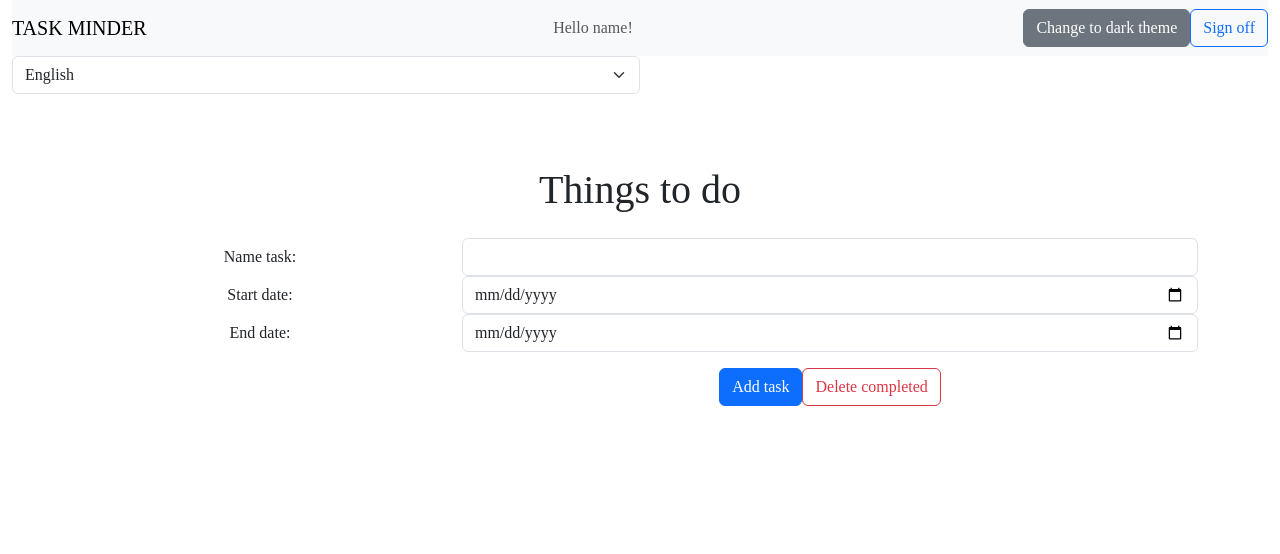
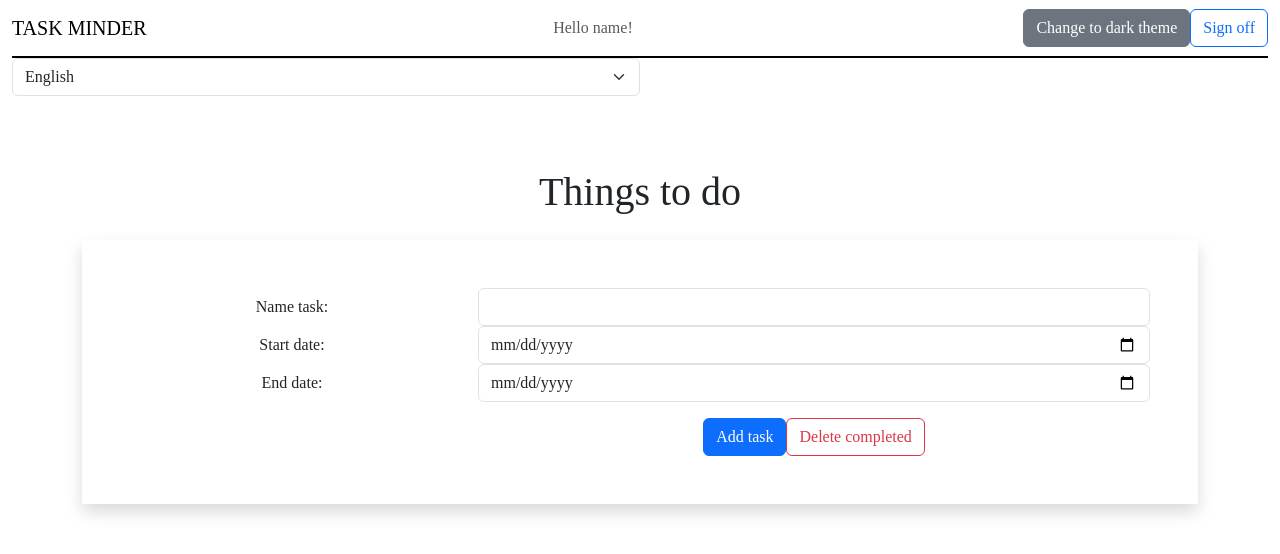
Before and after one commit to FrancoExeqGarcia/TPIToDoAppLC3, a React (Create React App) app: page /home in a window 1280 px wide. Shown: the top 554 px of the page. Built offline with nearby package versions, Linux system fonts and the light colour scheme; sample sign-in values are in the browser's storage; a web font is replaced by a local one.

Commit message:
agregar traducciones y contrastar temas

```diff
--- a/src/App.css
+++ b/src/App.css
@@ -1,4 +1,18 @@
 @import url("https://fonts.googleapis.com/css2?family=Inika:wght@400;700&display=swap");
+
+:root {
+  --primary-background: #ffffff; /* Fondo principal */
+  --secondary-background: #2c2626; /* Fondo secundario (oscuro) */
+  --text-color-light: #000000; /* Color de texto claro */
+  --text-color-dark: #ffffff; /* Color de texto oscuro */
+  --border-color-light: rgba(0, 0, 0, 0.384); /* Color del borde claro */
+  --border-color-dark: white; /* Color del borde oscuro */
+  --button-primary-bg: #007bff; /* Fondo del botón primario */
+  --button-primary-text: #fff; /* Texto del botón primario */
+  --button-danger-bg: #dc3545; /* Fondo del botón de peligro */
+  --button-danger-text: #fff; /* Texto del botón de peligro */
+  --form-background: #ffffff;
+}
 
 * {
   padding: 0;
@@ -6,15 +20,22 @@
   box-sizing: border-box;
   font-family: "Inika", serif;
 }
+
 /* App */
 .App {
   display: flex;
   width: 100%;
   height: 100%;
-  overflow: hidden;
+  overflow: hidden;
 }
+
 .dark-theme {
-  background-color: #212529;
-  color: white;
+  background-color: var(--secondary-background);
+  color: var(--text-color-dark);
   height: 100%;
 }
+.light_theme {
+  background-color: var(--primary-background);
+  color: var(--text-color-light);
+  height: 100%;
+}
--- a/src/Components/UserManagement/UserManagement.js
+++ b/src/Components/UserManagement/UserManagement.js
@@ -1,9 +1,12 @@
-import React, { useState, useEffect } from "react";
+import React, { useState, useEffect, useContext } from "react";
 import useTranslation from "../../custom/useTranslation/useTranslation";
+import { ThemeContext } from "../services/themeContext/theme.context";
+import { Card, Button, Form } from "react-bootstrap";
 
 const UserManagement = () => {
   const [language, setLanguage] = useState("es");
   const translate = useTranslation(language);
+  const { theme } = useContext(ThemeContext);
 
   const [users, setUsers] = useState([]);
   const [formData, setFormData] = useState({
@@ -13,7 +16,7 @@ const UserManagement = () => {
   });
   const [editingUser, setEditingUser] = useState(null);
   const [isEditing, setIsEditing] = useState(false);
-  const [error, setError] = useState(null); // Estado separado para el mensaje de error
+  const [error, setError] = useState(null);
 
   useEffect(() => {
     getUsers();
@@ -60,7 +63,7 @@ const UserManagement = () => {
         password: "",
         role: "",
       });
-      setError(null); // Limpiar el error si se completó exitosamente
+      setError(null);
     } catch (error) {
       console.error(translate("error_add_user"));
     }
@@ -97,7 +100,7 @@ const UserManagement = () => {
         role: "",
       });
       setIsEditing(false);
-      setError(null); // Limpiar el error si se completó exitosamente
+      setError(null);
     } catch (error) {
       console.error(translate("error_edit_user"));
     }
@@ -123,7 +126,7 @@ const UserManagement = () => {
       role: user.role,
     });
     setIsEditing(true);
-    setError(null); // Limpiar el error al iniciar la edición
+    setError(null);
   };
 
   const handleCancelEdit = () => {
@@ -134,11 +137,11 @@ const UserManagement = () => {
       role: "",
     });
     setIsEditing(false);
-    setError(null); // Limpiar el error al cancelar la edición
+    setError(null);
   };
 
   return (
-    <div className="container mt-4">
+    <div className={`container mt-1 shadow p-4 ${theme === "DARK" && "dark-theme"}`}>
       <div className="row">
         <div className="col-md-3">
           <h2>{translate("administer_users")}</h2>
@@ -147,13 +150,15 @@ const UserManagement = () => {
               <li key={user.id}>
                 {user.email}{" "}
                 <button
-                  className="btn btn-sm btn-primary me-2"
+                  type="submit"
+                  className={`${theme === "DARK" ? "btn-outline-light" : "btn-outline-dark"} me-2`}
                   onClick={() => handleEditClick(user)}
                 >
                   {translate("edit")}
                 </button>{" "}
                 <button
-                  className="btn btn-sm btn-danger"
+                  type="submit"
+                  className={`${theme === "DARK" ? "btn-outline-light" : "btn-outline-dark"}`}
                   onClick={() => handleDeleteUser(user.id)}
                 >
                   {translate("delete")}
@@ -164,7 +169,7 @@ const UserManagement = () => {
         </div>
         <div className="col-md-9">
           <h3>{isEditing ? translate("edit_admin") : translate("create_admin")}</h3>
-          {error && <div className="alert alert-danger">{error}</div>}
+          {error && <div className={`alert alert-danger ${theme === "DARK" ? "text-light" : ""}`}>{error}</div>}
           <form onSubmit={isEditing ? handleEditUser : handleAddUser}>
             <div className="mb-3">
               <label htmlFor="email" className="form-label">
--- a/src/Components/dashboard/Dashboard.js
+++ b/src/Components/dashboard/Dashboard.js
@@ -11,11 +11,14 @@ import useTranslation from "../../custom/useTranslation/useTranslation";
 import UserManagement from "../UserManagement/UserManagement";
 import ProjectForm from "../projectForm/ProjectForm";
 import Projects from "../projects/Projects";
+import { ThemeContext } from "../services/themeContext/theme.context";
 
 const Dashboard = () => {
   const { handleLogout, user } = useContext(AuthenticationContext);
   const navigate = useNavigate();
   const translate = useTranslation();
+  const { theme } = useContext(ThemeContext);
+
 
   const username = user.email.split("@")[0];
 
@@ -25,9 +28,12 @@ const Dashboard = () => {
   };
   const userRole = localStorage.getItem("userRole");
   return (
-    <Container fluid>
-      <Navbar bg="light" variant="light" className="d-flex align-items-center">
-        <Navbar.Brand>TASK MINDER</Navbar.Brand>
+    <Container fluid className={theme === "oscuro" ? "dark-theme" : ""}>
+      <Navbar
+      variant={theme === "oscuro" ? "dark" : "light"}
+      className="d-flex align-items-center"
+      style={{ borderBottom: `2px solid ${theme === "oscuro" ? "white" : "black"}` }}>
+      <Navbar.Brand>TASK MINDER</Navbar.Brand>
         <Navbar.Toggle />
         <Navbar.Collapse className="justify-content-end">
           <Navbar.Text className="mr-4 ms-auto me-auto">
@@ -43,11 +49,10 @@ const Dashboard = () => {
           </Button>
         </Navbar.Collapse>
       </Navbar>
-
-
       <ComboLanguage />
       {userRole === '"sysadmin"' && <UserManagement />}
       {userRole === '"sysadmin"' || userRole === '"admin"' ? <ProjectForm /> : null}
+      {userRole === '"sysadmin"' || userRole === '"admin"' ? <Projects /> : null}
 
 
 
--- a/src/Components/logIn/LogIn.js
+++ b/src/Components/logIn/LogIn.js
@@ -96,7 +96,7 @@ const Login = () => {
 
   return (
     <div className="login-container">
-      <div className={`login-box ${theme === "DARK" && "login-box-dark"}`}>
+      <div className={`login-box ${theme === "DARK" ? "login-box-dark" : "light-theme"}`}>
         <ComboLanguage />
         <h3 className="mb-4">{translate("welcome")}</h3>
         <div className="mb-3">
--- a/src/Components/logIn/Login.css
+++ b/src/Components/logIn/Login.css
@@ -7,18 +7,14 @@
 }
 
 .login-box {
-  border: 1px solid rgba(0, 0, 0, 0.384);
-  border-radius: 10px;
   width: 600px;
   height: 480px;
   display: flex;
   flex-direction: column;
   justify-content: center;
   align-items: center;
-}
-
-.login-box-dark {
-  border: 1px solid white;
+  border: 6px solid rgb(0, 0, 0);
+  border-radius: 10px; /* Cambia según tus preferencias */
 }
 
 .input-container {
@@ -44,6 +40,18 @@
   cursor: pointer;
 }
 
-.login-box-dark {
-  border: 1px solid white;
+/* Estilos para el tema oscuro */
+.dark-theme .login-box {
+  border: 6px solid rgba(255, 255, 255, 0.384);
+  border-radius: 10px;
 }
+
+.dark-theme .login-box-dark {
+  border: 12px solid white;
+}
+
+/* Estilos para el tema claro */
+.light-theme .login-box {
+  border: 6px solid rgb(0, 0, 0);
+  border-radius: 10px; /* Cambia según tus preferencias */
+}
--- a/src/Components/projectForm/ProjectForm.js
+++ b/src/Components/projectForm/ProjectForm.js
@@ -1,12 +1,15 @@
-import React, { useState, useEffect } from "react";
+import React, { useState, useEffect, useContext } from "react";
 import useTranslation from "../../custom/useTranslation/useTranslation";
 import { Form, Button, Col, Row, Alert, Container } from "react-bootstrap";
+import { ThemeContext } from "../services/themeContext/theme.context";
+import "../../App.css";
 
 function ProjectForm({
   onAddProject,
   onDeleteCompletedProject,
   editedProject,
 }) {
+  const { theme } = useContext(ThemeContext);
   const translate = useTranslation();
   const [projectName, setProjectName] = useState("");
   const [startDate, setStartDate] = useState("");
@@ -69,9 +72,11 @@ function ProjectForm({
   };
 
   return (
-    <Container className="mt-4">
-      <h1 className="text-center mb-4">{translate("add_project")}</h1>
-      <Form onSubmit={handleSubmit} className="mt-4">
+    <Container className={`mt-100 form-container ${theme === "DARK" && "dark-theme"}`}>
+    <h1 className="text-center mb-4">
+        {translate("add_project")}
+      </h1>
+      <Form onSubmit={handleSubmit} className="mt-1 shadow p-5">
         <Form.Group as={Row}>
           <Form.Label column sm={4} className="text-right">
             {translate("name_project")}
--- a/src/Components/todoForm/TodoForm.js
+++ b/src/Components/todoForm/TodoForm.js
@@ -1,8 +1,12 @@
-import React, { useState, useEffect } from "react";
+import React, { useState, useEffect, useContext } from "react";
 import useTranslation from "../../custom/useTranslation/useTranslation";
 import { Form, Button, Col, Row, Alert } from "react-bootstrap";
+import { ThemeContext } from "../services/themeContext/theme.context"; // Importa ThemeContext
+import '../../App.css';
+
 
 function TodoForm({ onAddTask, onDeleteCompletedTask, editedTask, projects }) {
+  const { theme } = useContext(ThemeContext);
   const translate = useTranslation();
   const [taskName, setTaskName] = useState("");
   const [startDate, setStartDate] = useState("");
@@ -19,6 +23,7 @@ function TodoForm({ onAddTask, onDeleteCompletedTask, editedTask, projects }) {
 
   const handleSubmit = (e) => {
     e.preventDefault();
+
 
     if (taskName.trim() === "") {
       setErrorMessage("Por favor, ingresa el nombre de la tarea.");
@@ -71,8 +76,8 @@ function TodoForm({ onAddTask, onDeleteCompletedTask, editedTask, projects }) {
   };
 
   return (
-    <Form onSubmit={handleSubmit} className="mt-4">
-      <Form.Group as={Row}>
+    <Form onSubmit={handleSubmit} className={`mt-1 shadow p-5  ${theme === "DARK" && "dark-theme"}`}>
+    <Form.Group as={Row}>
         <Form.Label column sm={4} className="text-right">
           {translate("name_task")}
         </Form.Label>
--- a/src/custom/useTranslation/translation.dictionary.js
+++ b/src/custom/useTranslation/translation.dictionary.js
@@ -138,7 +138,7 @@ export const dictionary_translations = {
       { key: "error_edit_user", value:"Error editing user"},
       { key: "error_delete_user", value:"Error deleting user"},
       { key: "campos_obligatorios", value: "Please complete all fields"},
-      { key : "name_project", value: "Name project:"},
+      { key : "name_project", value: "Name projects:"},
       { key : "add_project", value: "Add project"}
 
     ],
```
